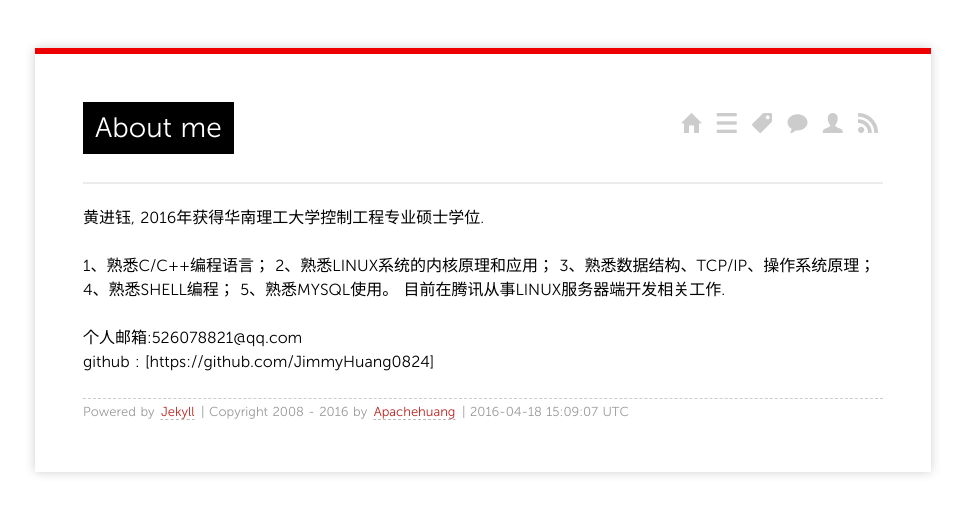
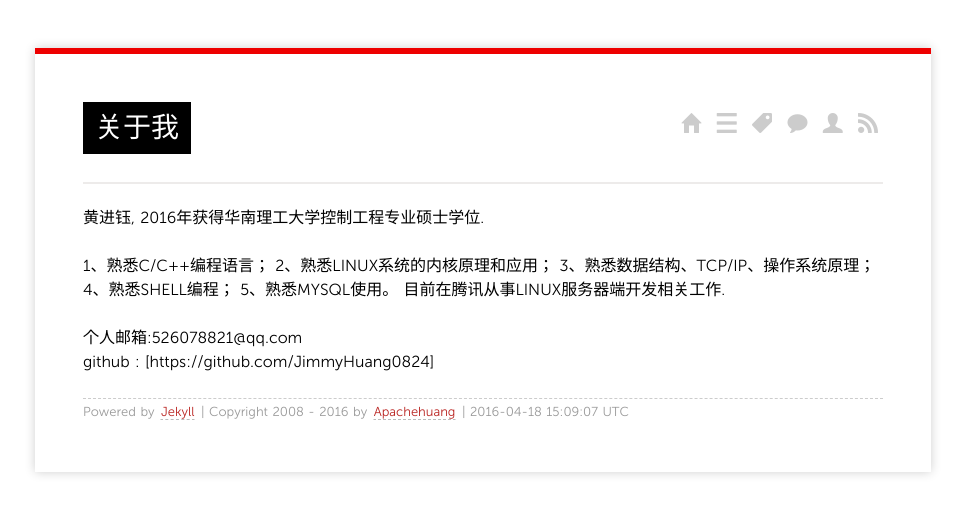
Before and after one commit to JimmyHuang0824/jimmyhuang0824.github.com, a Jekyll site: the page built from about/index.md, in a window 1280 px wide. Shown: the top 514 px of the page, without its empty margins (157-1122 px from the left). Built offline with Jekyll 4.4.1, drawn with Linux system fonts in a browser that asks for light colours; comment, search, counter and statistics services are not loaded.

Commit message:
修改几处个人信息

```diff
--- a/CNAME
+++ b/CNAME
@@ -1 +1 @@
-geeklu.com
+Apachehuang.github.com
--- a/_config.yml
+++ b/_config.yml
@@ -1,5 +1,5 @@
 permalink: /:year/:month/:title/
-url: http://geeklu.com
-author: 卢克
+url: http://Apachehuang.github.com
+author: 黄进钰
 pygments: true
 paginate: 24
--- a/_includes/comments.md
+++ b/_includes/comments.md
@@ -2,7 +2,7 @@
 <div id="disqus_thread"></div>
 <script type="text/javascript">
     /* * * CONFIGURATION VARIABLES: EDIT BEFORE PASTING INTO YOUR WEBPAGE * * */
-    var disqus_shortname = 'apachehuang'; // required: replace example with your forum shortname
+    var disqus_shortname = 'Apachehuang'; // required: replace example with your forum shortname
     var disqus_url = '{{ site.url }}{{ page.url | remove:'index.html' }}';
     /* * * DON'T EDIT BELOW THIS LINE * * */
     (function() {
--- a/about/index.md
+++ b/about/index.md
@@ -1,5 +1,5 @@
 ---
-title: About me
+title: 关于我
 layout: page
 comments: yes
 ---
```
